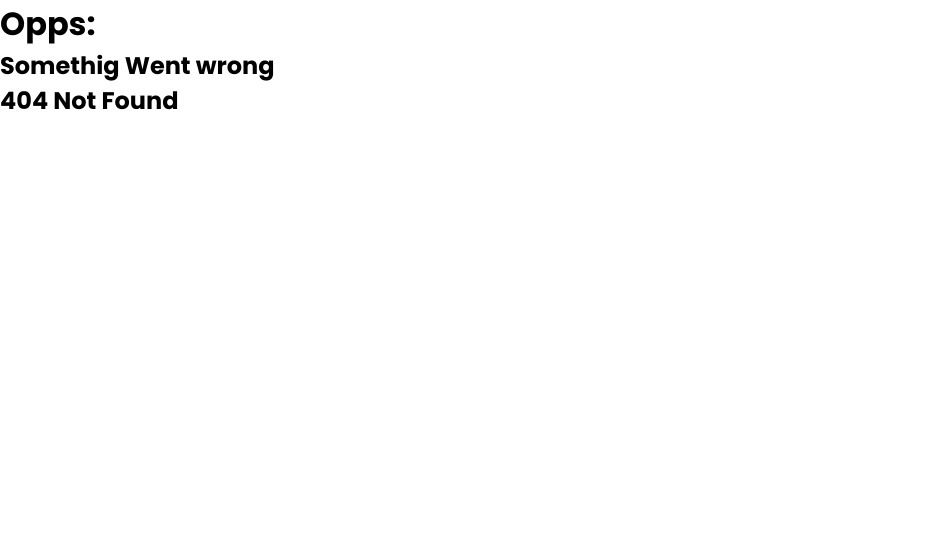
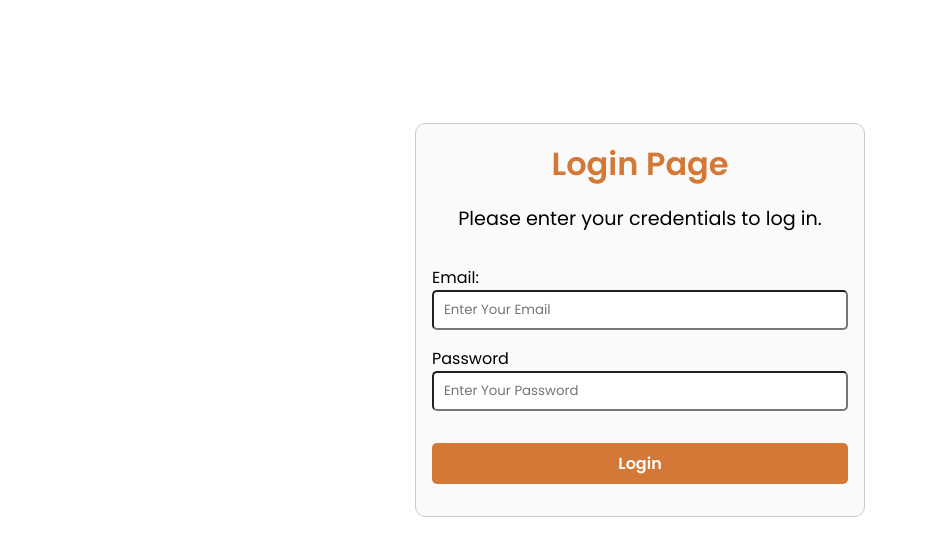
Before and after one commit to GHAZAL3365/ReactConcepts, a React (Vite) app: page /login in a window 1280 px wide. Before the commit this address had no page. Shown: the top 556 px of the page, without its empty margins (0-927 px from the left). Built offline with nearby package versions, Linux system fonts and the light colour scheme.

Commit message:
create login page with formik

```diff
--- a/package.json
+++ b/package.json
@@ -20,9 +20,11 @@
     "parcel": "^2.15.4"
   },
   "dependencies": {
+    "formik": "^2.4.6",
     "react": "^19.1.0",
     "react-dom": "^19.1.0",
-    "react-router-dom": "^6.23.0"
+    "react-router-dom": "^6.23.0",
+    "yup": "^1.6.1"
   },
   "browserslist": [
     "last 2 versions"
--- a/src/App.js
+++ b/src/App.js
@@ -6,6 +6,7 @@ import "./App.css"
 import Header from "./components/Header";
 import RestaurantList from "./components/RestaurantsList";
 import Footer from "./components/Footer";
+import Login from "./pages/Login";
 import { createBrowserRouter,  RouterProvider, Outlet } from "react-router-dom";
 
 import About from "./pages/About";
@@ -51,6 +52,11 @@ const appRoutes = createBrowserRouter ([
     ]
   },
 
+  {
+    path: "/login",
+    element: <Login />
+  }
+
 
 ])
 
--- a/src/components/MenuShimmer.css
+++ b/src/components/MenuShimmer.css
@@ -1,4 +1,8 @@
-
+.res-info-shimmer {
+    width: 100%;
+    max-width: 900px;
+    margin: auto;
+}
 
 .info-text {
 
@@ -18,7 +22,9 @@ margin-bottom: 5px;
 }
 
 .menu-container-shimmer {
+    max-width: 900px;
     width: 100%;
+    margin: auto;
     display: flex;
     justify-content: space-between;
     align-items: center;
--- /dev/null
+++ b/src/pages/Login.css
@@ -0,0 +1,72 @@
+
+.flex-center {
+    max-height: 100vh;
+    height: 80vh;
+    display: flex;
+    justify-content: center;
+    align-items: center;
+}
+
+
+.form-container {
+
+    max-width: 450px;
+    width: 100%;
+    border-radius: 10px ;
+    display: flex;
+    flex-direction: column;
+    background-color: rgb(250, 250, 250);
+    border:  1px solid #ccc;
+    padding: 1rem;
+    padding-bottom: 2rem;
+
+
+
+}
+
+
+
+
+.login-title {
+    text-align: center;
+    margin-bottom: 1rem;
+    font-weight: 600;
+    color: rgb(211, 120, 54);
+}
+
+P{
+    text-align: center;
+    font-size: 1.2rem;
+    margin-bottom: 1rem;
+}
+
+.login-fields {
+    display: flex;
+    flex-direction: column;
+    margin-top: 1rem;
+}
+
+.login-inputs {
+    padding: 8px 10px;
+    border-radius: 5px;
+}
+
+.auth-btn {
+    padding: 8px 10px ;
+    margin-top: 1rem;
+    border-radius: 5px;
+    font-weight: 600;
+    font-size: 1rem;
+    color: white;
+    background-color: rgb(211, 120, 54);
+
+    border: none;
+    cursor: pointer;
+    transition: all 0.3s ease;
+}
+
+.auth-btn:hover {
+       background-color: rgb(228, 130, 60);
+
+
+}
--- /dev/null
+++ b/src/pages/Login.js
@@ -0,0 +1,56 @@
+import "./Login.css";
+import { useFormik } from "formik";
+import * as Yup from "yup"; // it's for validation
+
+const Login = () => {
+  const formik = useFormik({
+    initialValues: {
+      email: "",
+      password: "",
+    },
+  });
+
+  console.log(formik)
+
+  return (
+    <div className="flex-center">
+      <div className="form-container">
+        <div>
+          <h1 className="login-title">Login Page</h1>
+          <p>Please enter your credentials to log in.</p>
+        </div>
+
+        <form>
+          <div className="login-fields">
+            <label>Email:</label>
+            <input
+              type="text"
+              name="email"
+              value={formik.values.email}
+              onChange={formik.handleChange}
+              placeholder="Enter Your Email"
+              className="login-inputs"
+            />
+          </div>
+          <div className="login-fields">
+            <label>Password</label>
+            <input
+              type="text"
+              name="password"
+              value={formik.values.password}
+              onChange={formik.handleChange}
+              placeholder="Enter Your Password"
+              className="login-inputs"
+            />
+          </div>
+
+          <div className="login-fields">
+            <button className="auth-btn">Login</button>
+          </div>
+        </form>
+      </div>
+    </div>
+  );
+};
+
+export default Login;
```
Also changed, not shown: src/pages/RestaurantMenuList.js (+4 -4 lines), 1 other file (tests, documents, lock files or other folders).
